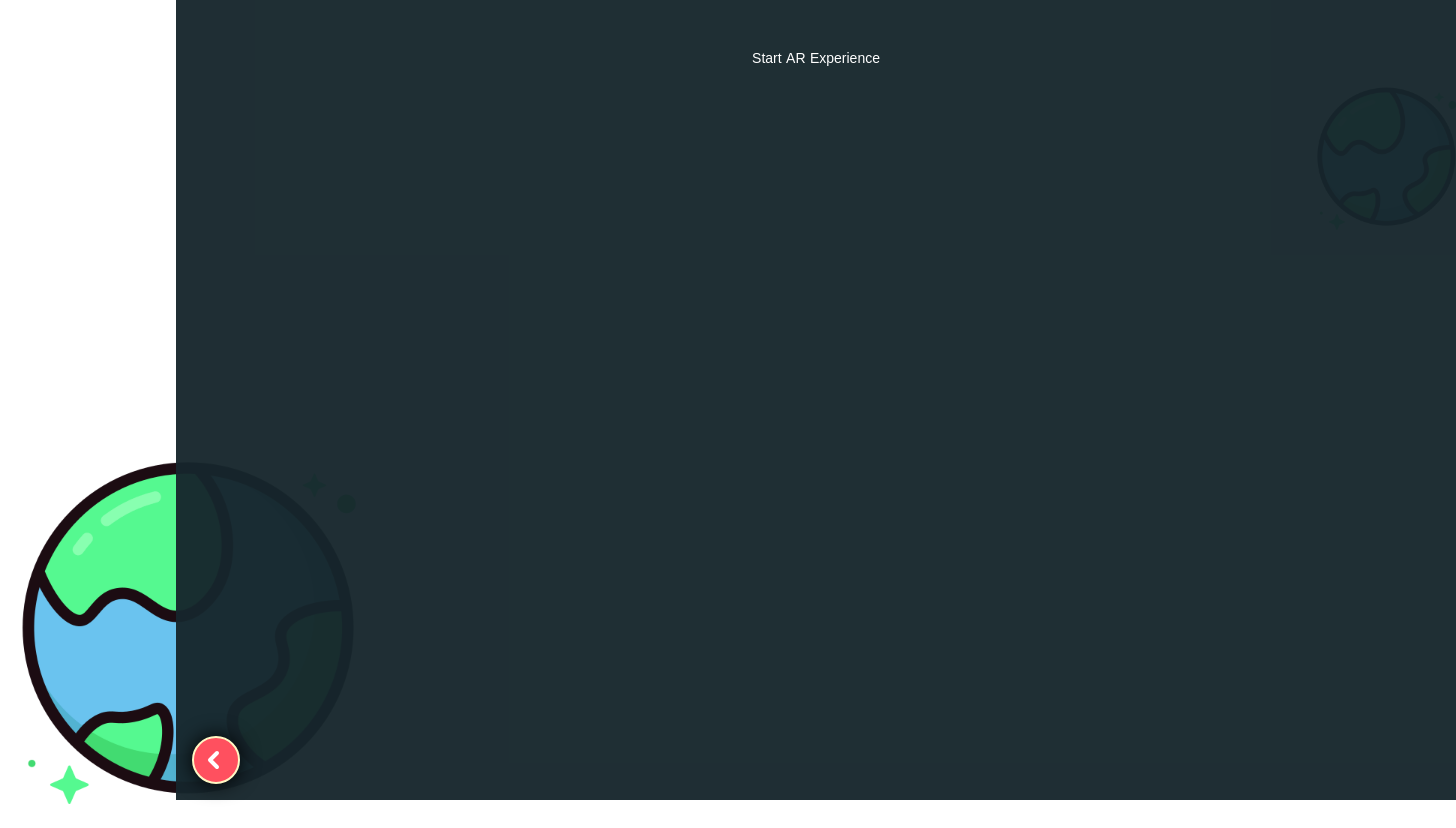
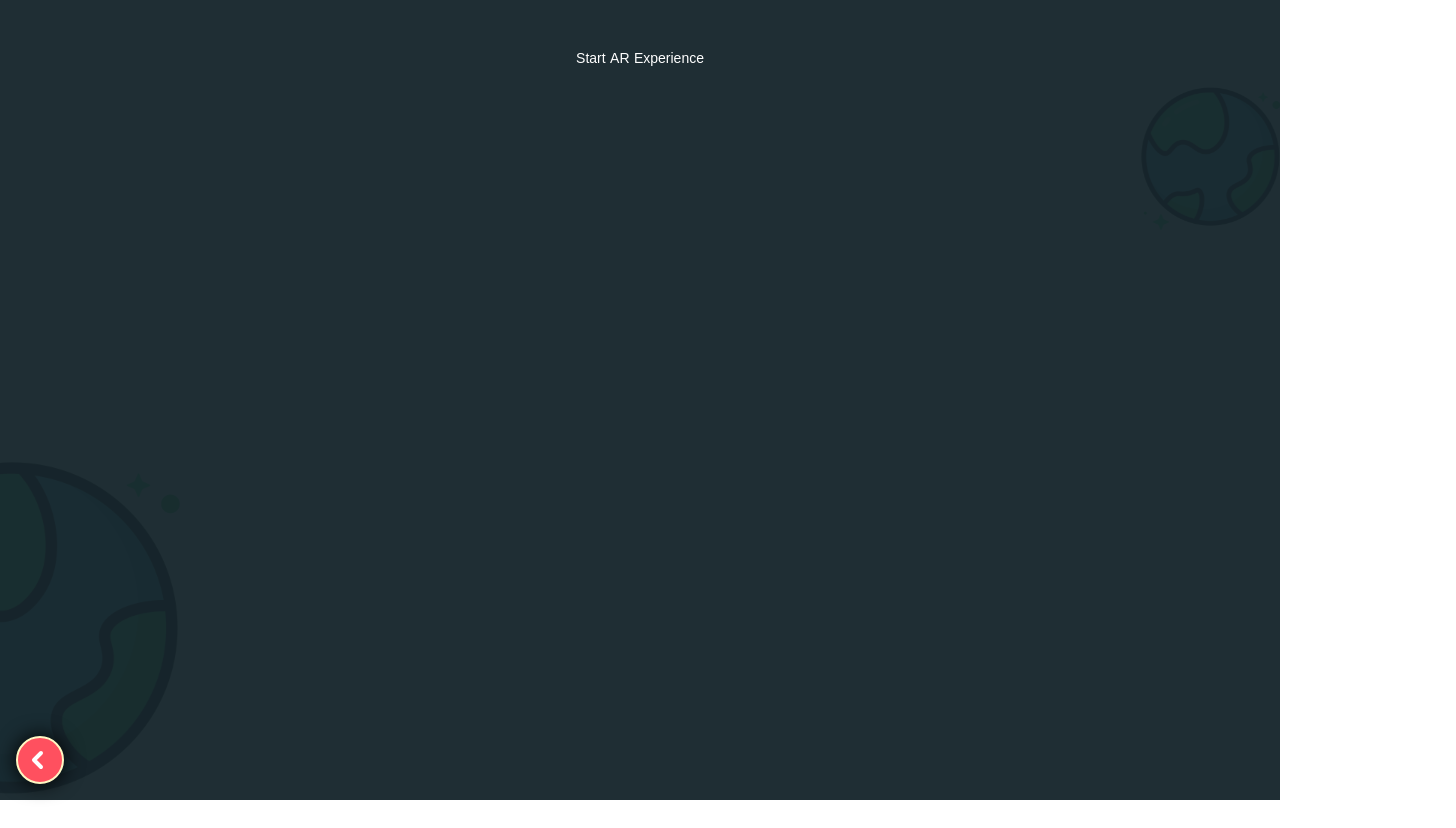
Before and after one commit to sinaAminiNextJs/bazzin, a Next.js app: page /earthThD/earthARcopy in a window 1280 px wide. Shown: the whole page, 1456 px wide, since content can reach past the window. After the commit the page ends 800 px from the top, so only its background shows below. Built offline with nearby package versions, Linux system fonts and the light colour scheme; a web font is replaced by a local one.

Commit message:
add new style

```diff
--- a/app/earthThD/earthARcopy/page.tsx
+++ b/app/earthThD/earthARcopy/page.tsx
@@ -21,7 +21,7 @@ export default function ARPage() {
   };
 
   return (
-    <section className="relative w-full min-h-screen text-white flex flex-col items-center bg-mybg/96">
+    <section className="relative w-full min-h-screen text-white flex flex-col items-center bg-mybg/96 overflow-hidden">
       {/* پس‌زمینه */}
       <div
         className={`absolute top-0 left-0 -z-10 w-full h-screen  ${
@@ -70,6 +70,9 @@ export default function ARPage() {
           scale="0.5 0.5 0.5" // تغییر مقیاس مدل به نصف
           camera-position="0 1.6 3" // تنظیم موقعیت دوربین
         >
+          <div className="progress-bar hide" slot="progress-bar">
+            <div className="update-bar"></div>
+          </div>
           <button
             slot="ar-button"
             className="ar-button"
```
